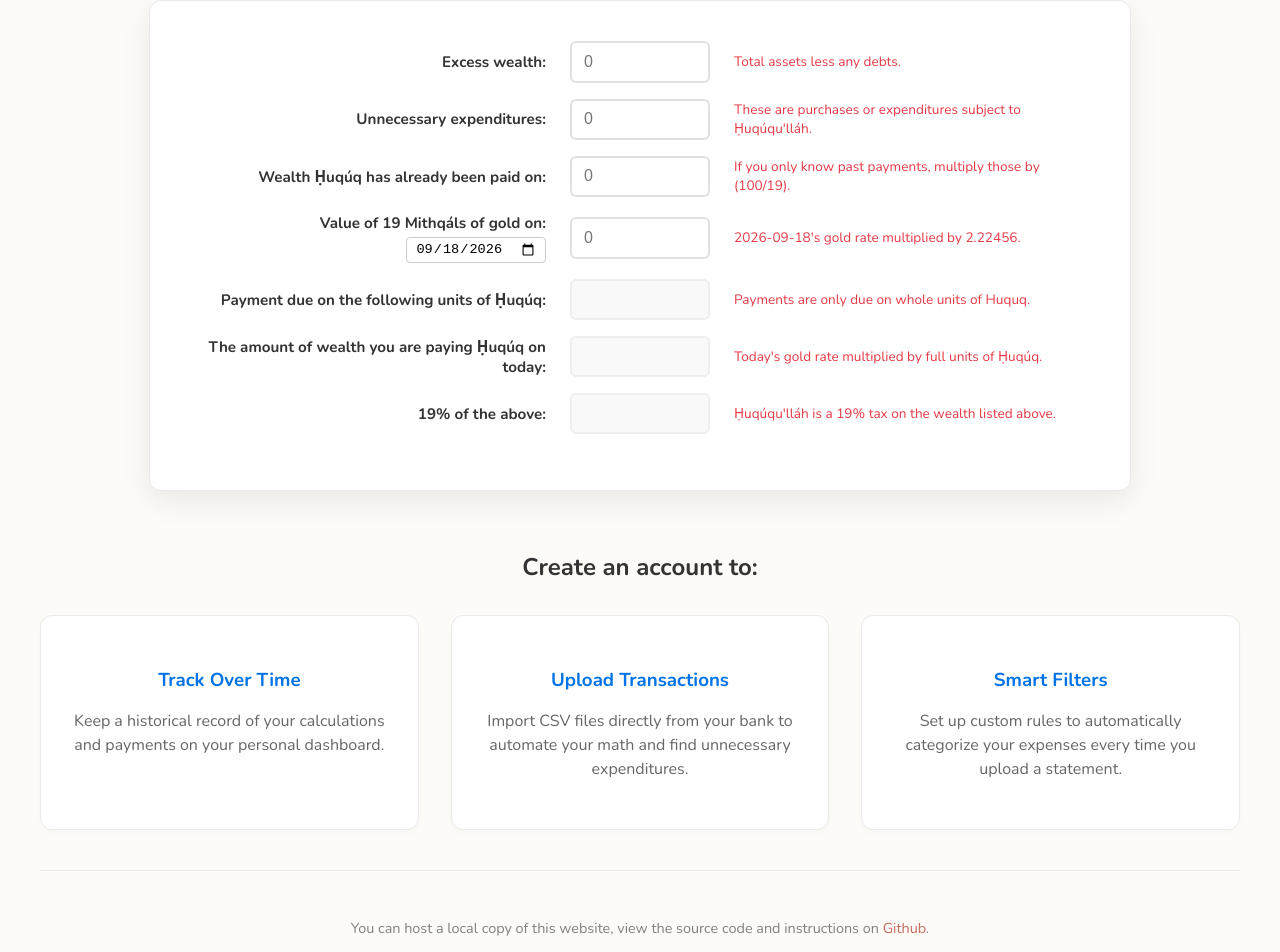
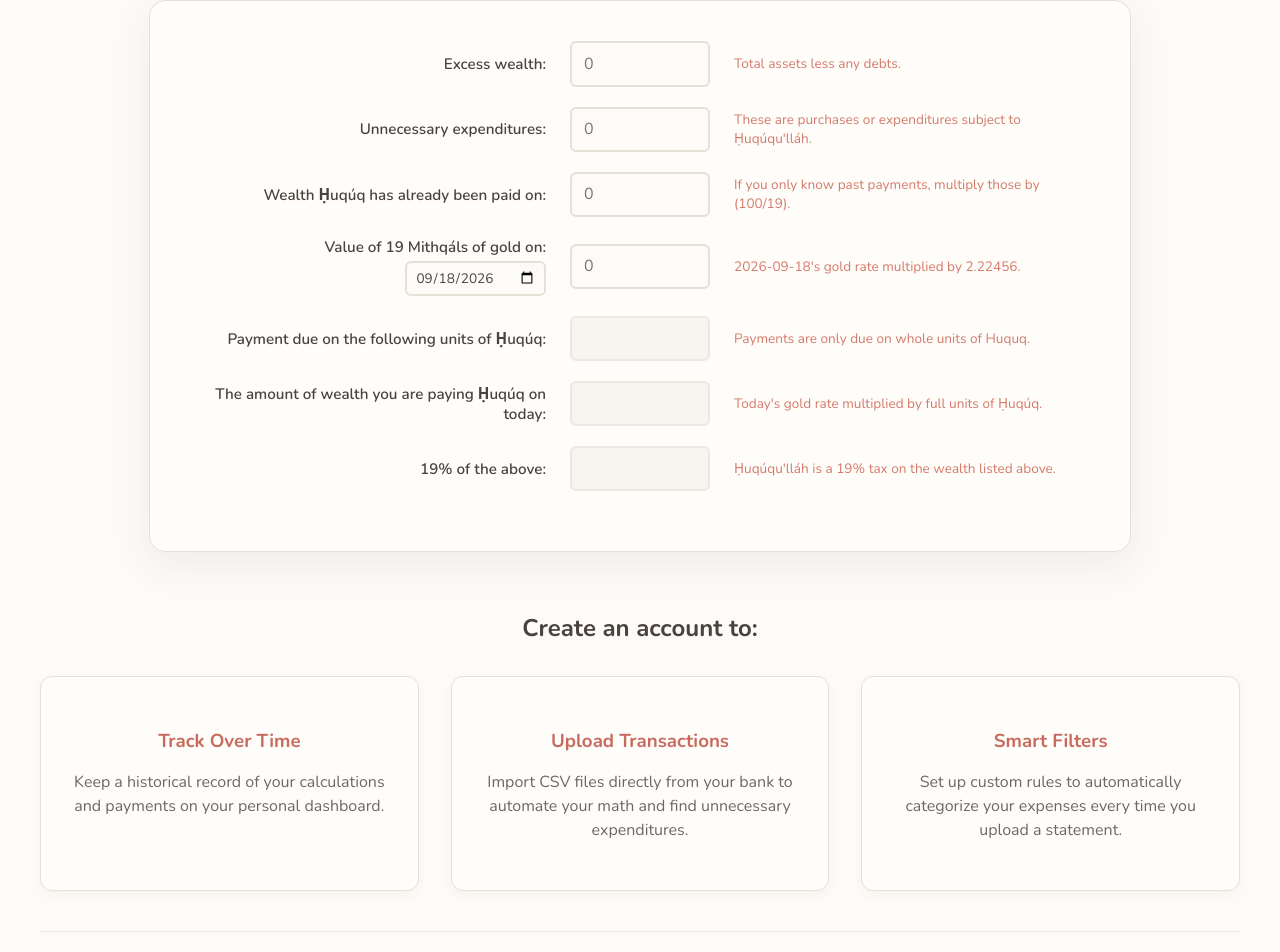
Before and after one commit to bahaipedia/huququlator, a React (Vite) app in the folder client/: page / in a window 1280 px wide. Shown: the part 248-1200 px from the top of the page. Built offline with nearby package versions, Linux system fonts and the light colour scheme; no server answers.

Commit message:
Update App.css

```diff
--- a/client/src/App.css
+++ b/client/src/App.css
@@ -195,8 +195,8 @@
     justify-content: space-between;
     align-items: center;
     padding: 1rem 2rem;
-    background: var(--nav-bg, #f8f9fa);
-    border-bottom: 1px solid var(--border-color, #e0e0e0);
+    background: var(--nav-bg);
+    border-bottom: 1px solid var(--border-color);
 }
 
 .navbar-left, .navbar-right {
@@ -212,8 +212,8 @@
 
 .sidebar {
     width: 250px;
-    background: var(--nav-bg, #f8f9fa);
-    border-right: 1px solid var(--border-color, #e0e0e0);
+    background: var(--nav-bg);
+    border-right: 1px solid var(--border-color);
     padding: 1.5rem;
 }
 
@@ -254,24 +254,25 @@
 
 .hero-text h1 {
     font-size: 2.2rem;
-    color: #0073e6;
+    color: var(--link-color); /* Terracotta */
     margin-bottom: 0.5rem;
 }
 
 .hero-text p {
     font-size: 1.1rem;
-    color: #555;
+    color: var(--text-color);
+    opacity: 0.8;
 }
 
 /* Modernized Calculator Card */
 .calculator-card {
-    background: #ffffff;
-    border-radius: 12px;
+    background: #fffdfa; /* Warm surface */
+    border-radius: 16px; /* Softer radius */
     padding: 2.5rem;
     width: 100%;
     max-width: 900px; /* Wider to support 3 columns */
-    box-shadow: 0 10px 30px rgba(0, 0, 0, 0.08);
-    border: 1px solid #eaeaea;
+    box-shadow: 0 12px 40px rgba(74, 66, 62, 0.08); /* Soft warm shadow */
+    border: 1px solid var(--border-color);
 }
 
 /* 3-Column Grid Layout */
@@ -280,13 +281,13 @@
     grid-template-columns: 1fr 140px 1fr;
     gap: 1.5rem;
     align-items: center;
-    margin-bottom: 1rem;
+    margin-bottom: 1.25rem;
 }
 
 .calc-label {
     text-align: right;
-    font-weight: bold;
-    color: #333;
+    font-weight: 600;
+    color: var(--text-color);
     font-size: 0.95rem;
     display: flex;
     flex-direction: column;
@@ -296,33 +297,40 @@
 
 
 .date-picker {
-    padding: 0.2rem 0.5rem;
-    border: 1px solid #ccc;
-    border-radius: 4px;
+    padding: 0.3rem 0.5rem;
+    border: 2px solid var(--border-color);
+    border-radius: 6px;
     font-size: 0.85rem;
+    font-family: inherit;
+    color: var(--text-color);
+    background: var(--bg-color);
 }
 
 /* Input Styling */
 .calc-input input {
     width: 100%;
     padding: 0.6rem 0.75rem;
-    border: 2px solid #e0e0e0;
+    border: 2px solid var(--border-color);
+    background: var(--bg-color);
+    color: var(--text-color);
     border-radius: 6px;
     font-size: 1rem;
+    font-family: inherit;
     text-align: left;
     transition: border-color 0.2s ease;
     box-sizing: border-box;
 }
 
 .calc-input input:focus {
-    border-color: #0073e6;
+    border-color: var(--link-color);
     outline: none;
 }
 
 .calc-input input.readonly-input {
-    background-color: #f9f9f9;
-    color: #666;
-    border-color: #eee;
+    background-color: var(--nav-bg);
+    color: var(--text-color);
+    opacity: 0.7;
+    border-color: var(--border-color);
     cursor: not-allowed;
 }
 
@@ -339,7 +347,7 @@
 /* Helper Text Styling */
 .calc-helper {
     text-align: left;
-    color: #e63946; /* Modernized red from your original design */
+    color: #d47a6a; /* Softer, warmer red/orange */
     font-size: 0.85rem;
     line-height: 1.4;
 }
@@ -348,10 +356,10 @@
 .result-group {
     margin-top: 2rem;
     padding: 1.5rem;
-    background: #f8f9fa;
-    border-left: 4px solid #0073e6;
-    color: #111;
-    font-weight: bold;
+    background: var(--nav-bg);
+    border-left: 4px solid #7a8b76; /* Sage green for positive result */
+    color: var(--text-color);
+    font-weight: 700;
     font-size: 1.2rem;
     text-align: center;
     border-radius: 0 8px 8px 0;
@@ -360,18 +368,19 @@
 .cta-box {
     margin-top: 2rem;
     padding: 1.5rem;
-    background: #f0f7ff;
+    background: #fdf8f5; /* Very soft terracotta tint */
     border-radius: 8px;
     text-align: center;
-    border: 1px dashed #0073e6;
+    border: 1px dashed var(--link-color);
+    color: var(--text-color);
 }
 
 .cta-button {
     display: inline-block;
     margin-top: 1rem;
     padding: 0.75rem 1.5rem;
-    background-color: #0073e6;
-    color: white;
+    background-color: var(--btn-bg);
+    color: var(--btn-text);
     text-decoration: none;
     border-radius: 6px;
     font-weight: bold;
@@ -379,14 +388,14 @@
 }
 
 .cta-button:hover {
-    background-color: #005bb5;
+    filter: brightness(0.9);
 }
 
 /* Feature Cards below calculator */
 .features-section h2 {
     text-align: center;
     margin-bottom: 2rem;
-    color: #333;
+    color: var(--text-color);
 }
 
 .feature-grid {
@@ -397,28 +406,30 @@
 
 .feature-card {
     padding: 2rem;
-    background: #ffffff;
+    background: #fffdfa;
     border-radius: 12px;
-    border: 1px solid #eaeaea;
+    border: 1px solid var(--border-color);
     text-align: center;
-    box-shadow: 0 4px 6px rgba(0,0,0,0.02);
+    box-shadow: 0 4px 12px rgba(74, 66, 62, 0.04);
 }
 
 .feature-card h3 {
     margin-bottom: 1rem;
-    color: #0073e6;
+    color: var(--link-color);
 }
 
 .feature-card p {
-    color: #666;
+    color: var(--text-color);
+    opacity: 0.8;
     line-height: 1.5;
 }
 
 .home-footer {
     text-align: center;
-    color: gray;
+    color: var(--text-color);
+    opacity: 0.6;
     font-size: 0.9rem;
-    border-top: 1px solid #eaeaea;
+    border-top: 1px solid var(--border-color);
     padding-top: 2rem;
 }
 
@@ -444,47 +455,51 @@
 /* --- DARK MODE: HOME PAGE --- */
 @media (prefers-color-scheme: dark) {
     .calculator-card, .feature-card {
-        background: #1e1e1e;
-        border-color: #333;
-        box-shadow: 0 10px 30px rgba(0, 0, 0, 0.5);
+        background: #322d2b;
+        border-color: var(--border-color);
+        box-shadow: 0 12px 40px rgba(0, 0, 0, 0.3);
     }
     .hero-text h1, .feature-card h3 {
-        color: #4dabf7; /* Lighter blue for dark mode contrast */
+        color: var(--link-color);
     }
     .hero-text p, .calc-label, .feature-card p {
-        color: #e0e0e0;
+        color: var(--text-color);
     }
     .calc-row {
-        border-bottom-color: #333;
+        border-bottom-color: var(--border-color);
+    }
+    .date-picker {
+        border-color: var(--border-color);
+        background: var(--bg-color);
+        color: var(--text-color);
     }
     .calc-input input {
-        background: #2a2a2a;
-        color: #fff;
-        border-color: #444;
+        background: var(--bg-color);
+        color: var(--text-color);
+        border-color: var(--border-color);
     }
     .calc-input input:focus {
-        border-color: #4dabf7;
+        border-color: var(--link-color);
     }
     .calc-input input.readonly-input {
-        background-color: #222;
-        color: #aaa;
-        border-color: #333;
+        background-color: var(--nav-bg);
+        color: var(--text-color);
+        border-color: var(--border-color);
     }
     .calc-helper {
-        color: #ff6b6b; /* Lighter red for dark mode contrast */
+        color: #e8a598; /* Lighter warm red/orange for dark mode */
     }
     .result-group {
-        background: #1a2634;
-        border-left-color: #4dabf7;
-        color: #e0e0e0;
+        background: #3a3f38; /* Subtle sage green tint for dark mode */
+        border-left-color: #94a390;
+        color: var(--text-color);
     }
     .cta-box {
-        background: #1a2634;
-        border-color: #4dabf7;
-        color: #e0e0e0;
+        background: #3a312e;
+        border-color: var(--link-color);
+        color: var(--text-color);
     }
     .home-footer {
-        border-top-color: #333;
-        color: #888;
+        border-top-color: var(--border-color);
     }
 }
```
